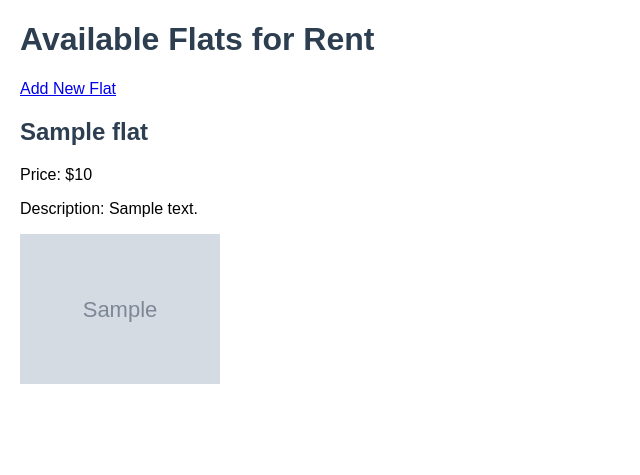
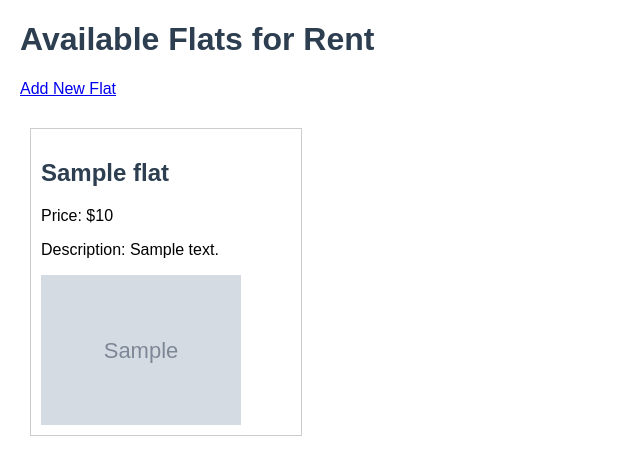
Before and after one commit to YuriiKachur/primerose, a Flask app: template templates/index.html in a window 1280 px wide. Shown: the top 475 px of the page, without its empty margins (0-640 px from the left). Run offline with Flask 3, Linux system fonts and the light colour scheme; the template is opened without the code that fills it: most values are stand-ins (such as "Sample title", 1, 10 or a date in 2020); grey boxes marked "Sample" are stand-in pictures.

Commit message:
Update style.css

```diff
--- a/static/style.css
+++ b/static/style.css
@@ -7,14 +7,24 @@ h1, h2 {
     color: #2c3e50;
 }
 
-form {
+.flat-list {
+    display: flex;
+    flex-wrap: wrap;
+}
+
+.flat {
+    border: 1px solid #ccc;
+    padding: 10px;
+    margin: 10px;
+    width: 250px;
+}
+
+img {
+    display: block;
+    margin-top: 10px;
+}
+
+a {
+    display: inline-block;
     margin-bottom: 20px;
 }
-
-input[type="text"] {
-    margin-bottom: 10px;
-}
-
-ul {
-    list-style-type: none;
-}
```
